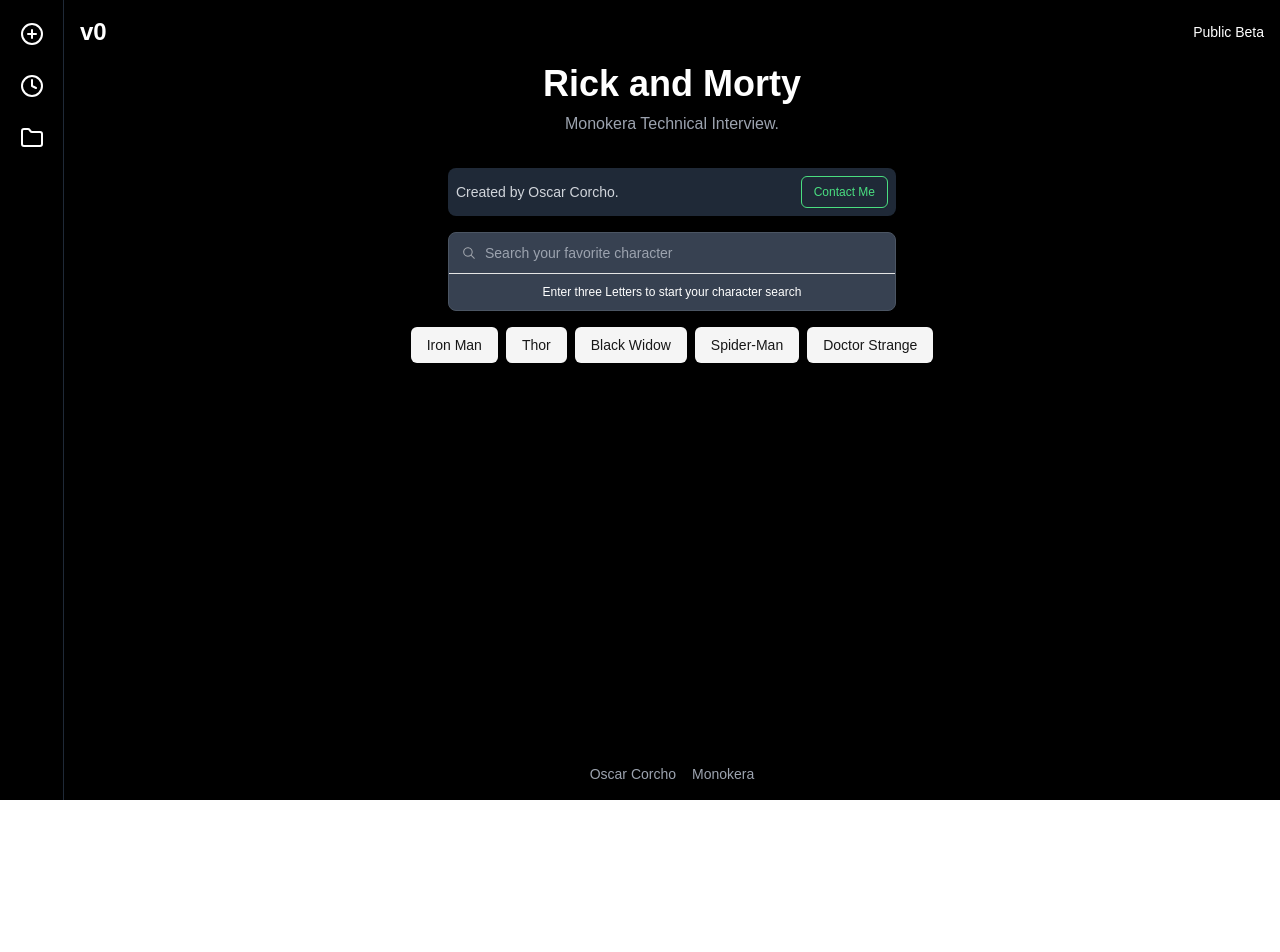
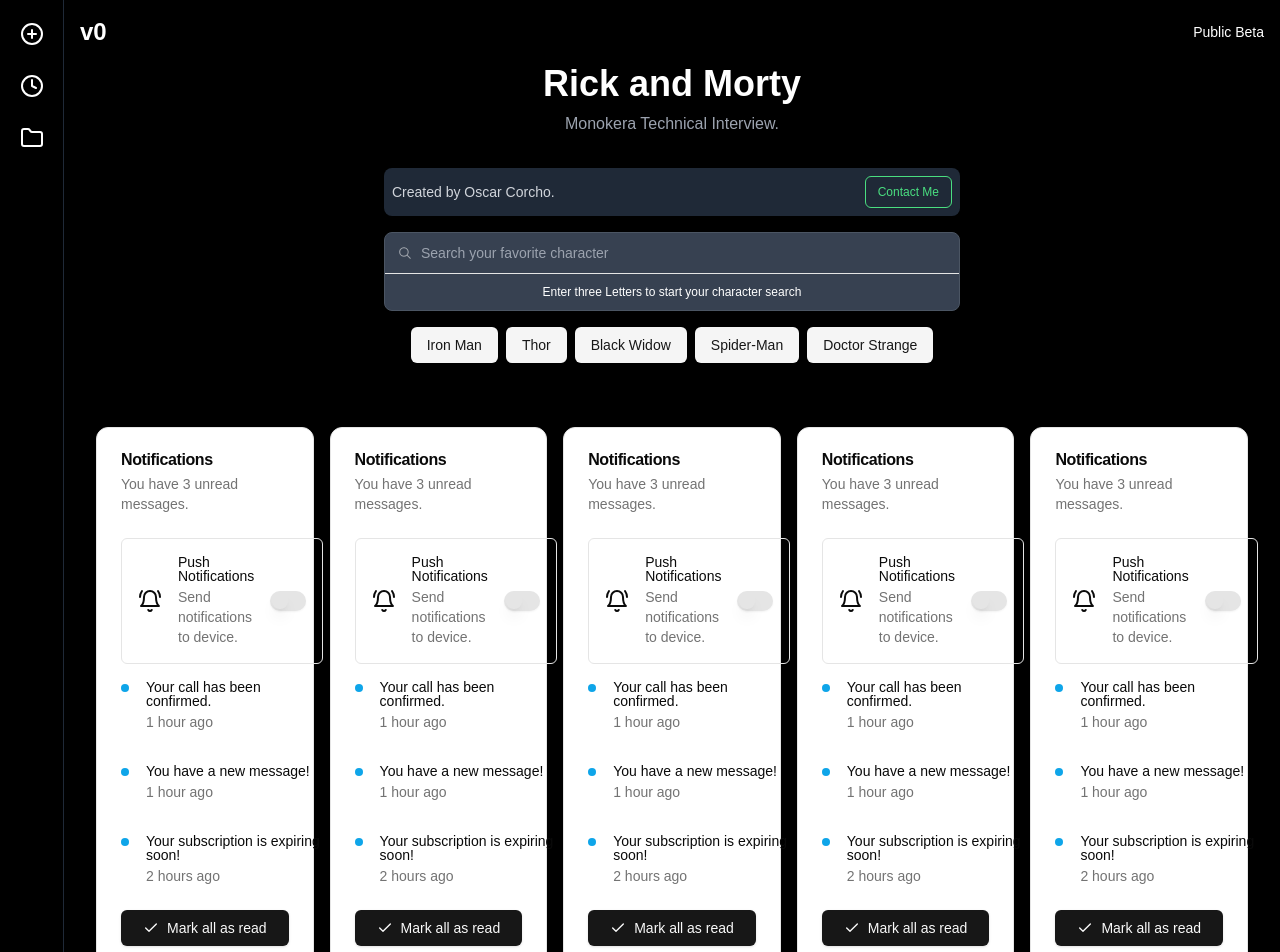
Before and after one commit to Dav1nx1/MonokeraTechInterview, a Next.js app: page / in a window 1280 px wide. Shown: the top 952 px of the page. Before the commit the page ends 800 px from the top, so only its background shows below. Built offline with nearby package versions, Linux system fonts and the light colour scheme.

Commit message:
core: base design card, and filters logic

```diff
--- a/package.json
+++ b/package.json
@@ -12,6 +12,7 @@
     "@radix-ui/react-dialog": "^1.1.1",
     "@radix-ui/react-icons": "^1.3.0",
     "@radix-ui/react-slot": "^1.1.0",
+    "@radix-ui/react-switch": "^1.1.0",
     "axios": "^1.7.7",
     "class-variance-authority": "^0.7.0",
     "clsx": "^2.1.1",
--- a/src/app/layout.tsx
+++ b/src/app/layout.tsx
@@ -42,7 +42,7 @@
               <MobileSidebar />
             )} */}
 
-            <main className="flex-grow flex flex-col items-center px-4 text-center">
+            <main className="flex-grow flex flex-col px-4">
               {children}
             </main>
             {/* Footer */}
--- a/src/app/page.tsx
+++ b/src/app/page.tsx
@@ -1,23 +1,30 @@
 import { Button } from "@/components/ui/button";
 import { SearchInput } from "@/components/shared/SearchInput";
+import { ResultLists } from "@/components/shared/ResultList";
 
 export default function Home() {
   return (
-    <div>
-      <h1 className="text-3xl md:text-4xl font-bold mb-2">Rick and Morty</h1>
+    <div className="flex flex-col">
+      <div className="flex justify-center items-center flex-col">
+        <h1 className="text-3xl md:text-4xl font-bold mb-2">Rick and Morty</h1>
         <p className="text-gray-400 mb-8 text-sm md:text-base">Monokera Technical Interview.</p>
 
         {/* Subscription notice */}
-        <div className="w-full max-w-2xl mb-4 flex flex-col md:flex-row justify-between items-center bg-gray-800 rounded-lg p-2">
+        <div className="w-full max-w-xl mb-4 flex flex-col md:flex-row justify-between items-center bg-gray-800 rounded-lg p-2 text-center">
           <span className="text-sm text-gray-300 mb-2 md:mb-0">Created by Oscar Corcho.</span>
           <Button variant="outline" size="sm" className="text-green-400 border-green-400 hover:bg-green-400/10">
             Contact Me
           </Button>
         </div>
+      </div>
 
         {/* Input field */}
-        <div className="w-full max-w-2xl relative">
+        <div className="w-full relative items-center text-center justify-center">
           <SearchInput />
+        </div>
+
+        <div className="container mx-auto py-8">
+          <ResultLists />
         </div>
     </div>
   );
--- /dev/null
+++ b/src/components/shared/CharacterCard.tsx
@@ -0,0 +1,70 @@
+import { cn } from "@/lib/utils";
+import { BellRing, Check } from "lucide-react";
+import { Button } from "@/components/ui/button";
+import { Card, CardHeader, CardTitle, CardDescription, CardContent, CardFooter } from "@/components/ui/card";
+import { Switch } from "@/components/ui/switch";
+
+const notifications = [
+  {
+    title: "Your call has been confirmed.",
+    description: "1 hour ago",
+  },
+  {
+    title: "You have a new message!",
+    description: "1 hour ago",
+  },
+  {
+    title: "Your subscription is expiring soon!",
+    description: "2 hours ago",
+  },
+]
+
+export type CardProps = React.ComponentProps<typeof Card>
+
+export function CharacterCard({ className, ...props }: CardProps) {
+  return (
+    <Card className={cn(className)} {...props}>
+      <CardHeader>
+        <CardTitle>Notifications</CardTitle>
+        <CardDescription>You have 3 unread messages.</CardDescription>
+      </CardHeader>
+      <CardContent className="grid gap-4">
+        <div className=" flex items-center space-x-4 rounded-md border p-4">
+          <BellRing />
+          <div className="flex-1 space-y-1">
+            <p className="text-sm font-medium leading-none">
+              Push Notifications
+            </p>
+            <p className="text-sm text-muted-foreground">
+              Send notifications to device.
+            </p>
+          </div>
+          <Switch />
+        </div>
+        <div>
+          {notifications.map((notification, index) => (
+            <div
+              key={index}
+              className="mb-4 grid grid-cols-[25px_1fr] items-start pb-4 last:mb-0 last:pb-0"
+            >
+              <span className="flex h-2 w-2 translate-y-1 rounded-full bg-sky-500" />
+              <div className="space-y-1">
+                <p className="text-sm font-medium leading-none">
+                  {notification.title}
+                </p>
+                <p className="text-sm text-muted-foreground">
+                  {notification.description}
+                </p>
+              </div>
+            </div>
+          ))}
+        </div>
+      </CardContent>
+      <CardFooter>
+        <Button className="w-full">
+          <Check className="mr-2 h-4 w-4" /> Mark all as read
+        </Button>
+      </CardFooter>
+    </Card>
+  )
+}
--- /dev/null
+++ b/src/components/shared/ResultList.tsx
@@ -0,0 +1,62 @@
+'use client'
+
+import { ChevronLeft, ChevronRight } from "lucide-react";
+import { Button } from "../ui/button";
+import { CharacterCard } from "./CharacterCard";
+import { useState } from "react";
+
+type CharacterProps = {
+  name: string
+  status: string
+  gender: string
+  imageUrl: string
+}
+
+const sampleData: CharacterProps[] = Array(100).fill(null).map((_, i) => ({
+  name: `Person ${i + 1}`,
+  status: i % 2 === 0 ? 'Active' : 'Inactive',
+  gender: i % 3 === 0 ? 'Male' : (i % 3 === 1 ? 'Female' : 'Other'),
+  imageUrl: `/placeholder.svg?height=200&width=300&text=Person ${i + 1}`
+}))
+
+export function ResultLists(){
+
+  const [currentPage, setCurrentPage] = useState(1)
+  const cardsPerPage = 20
+  const totalPages = Math.ceil(100 / 20)
+
+  const indexOfLastCard = currentPage * cardsPerPage
+  const indexOfFirstCard = indexOfLastCard - cardsPerPage
+  const currentCards = sampleData.slice(indexOfFirstCard, indexOfLastCard)
+
+  return (
+    <div className="container mx-auto px-4 py-8">
+      <div className="grid grid-cols-1 sm:grid-cols-2 md:grid-cols-3 lg:grid-cols-4 xl:grid-cols-5 gap-4">
+        {currentCards.map((person, index) => (
+          <CharacterCard key={index} {...person} />
+        ))}
+      </div>
+      <div className="mt-8 flex justify-center items-center space-x-2">
+        <Button
+          variant="outline"
+          size="icon"
+          onClick={() => setCurrentPage(prev => Math.max(prev - 1, 1))}
+          disabled={currentPage === 1}
+        >
+          <ChevronLeft className="h-4 w-4" />
+        </Button>
+        <span className="text-sm font-medium">
+          Page {currentPage} of {totalPages}
+        </span>
+        <Button
+          variant="outline"
+          size="icon"
+          onClick={() => setCurrentPage(prev => Math.min(prev + 1, totalPages))}
+          disabled={currentPage === totalPages}
+        >
+          <ChevronRight className="h-4 w-4" />
+        </Button>
+      </div>
+    </div>
+  )
+}
--- a/src/components/shared/SearchInput.tsx
+++ b/src/components/shared/SearchInput.tsx
@@ -49,7 +49,7 @@
   }
 
   return (
-    <div className="w-full max-w-md mx-auto space-y-4">
+    <div className="w-full max-w-xl mx-auto space-y-4">
       <Command className="rounded-lg border shadow-md bg-gray-700 border-gray-600">
         <CommandInput
           placeholder="Search your favorite character"
--- /dev/null
+++ b/src/components/ui/card.tsx
@@ -0,0 +1,76 @@
+import * as React from "react"
+
+import { cn } from "@/lib/utils"
+
+const Card = React.forwardRef<
+  HTMLDivElement,
+  React.HTMLAttributes<HTMLDivElement>
+>(({ className, ...props }, ref) => (
+  <div
+    ref={ref}
+    className={cn(
+      "rounded-xl border bg-card text-card-foreground shadow",
+      className
+    )}
+    {...props}
+  />
+))
+Card.displayName = "Card"
+
+const CardHeader = React.forwardRef<
+  HTMLDivElement,
+  React.HTMLAttributes<HTMLDivElement>
+>(({ className, ...props }, ref) => (
+  <div
+    ref={ref}
+    className={cn("flex flex-col space-y-1.5 p-6", className)}
+    {...props}
+  />
+))
+CardHeader.displayName = "CardHeader"
+
+const CardTitle = React.forwardRef<
+  HTMLParagraphElement,
+  React.HTMLAttributes<HTMLHeadingElement>
+>(({ className, ...props }, ref) => (
+  <h3
+    ref={ref}
+    className={cn("font-semibold leading-none tracking-tight", className)}
+    {...props}
+  />
+))
+CardTitle.displayName = "CardTitle"
+
+const CardDescription = React.forwardRef<
+  HTMLParagraphElement,
+  React.HTMLAttributes<HTMLParagraphElement>
+>(({ className, ...props }, ref) => (
+  <p
+    ref={ref}
+    className={cn("text-sm text-muted-foreground", className)}
+    {...props}
+  />
+))
+CardDescription.displayName = "CardDescription"
+
+const CardContent = React.forwardRef<
+  HTMLDivElement,
+  React.HTMLAttributes<HTMLDivElement>
+>(({ className, ...props }, ref) => (
+  <div ref={ref} className={cn("p-6 pt-0", className)} {...props} />
+))
+CardContent.displayName = "CardContent"
+
+const CardFooter = React.forwardRef<
+  HTMLDivElement,
+  React.HTMLAttributes<HTMLDivElement>
+>(({ className, ...props }, ref) => (
+  <div
+    ref={ref}
+    className={cn("flex items-center p-6 pt-0", className)}
+    {...props}
+  />
+))
+CardFooter.displayName = "CardFooter"
+
+export { Card, CardHeader, CardFooter, CardTitle, CardDescription, CardContent }
--- /dev/null
+++ b/src/components/ui/switch.tsx
@@ -0,0 +1,29 @@
+"use client"
+
+import * as React from "react"
+import * as SwitchPrimitives from "@radix-ui/react-switch"
+
+import { cn } from "@/lib/utils"
+
+const Switch = React.forwardRef<
+  React.ElementRef<typeof SwitchPrimitives.Root>,
+  React.ComponentPropsWithoutRef<typeof SwitchPrimitives.Root>
+>(({ className, ...props }, ref) => (
+  <SwitchPrimitives.Root
+    className={cn(
+      "peer inline-flex h-5 w-9 shrink-0 cursor-pointer items-center rounded-full border-2 border-transparent shadow-sm transition-colors focus-visible:outline-none focus-visible:ring-2 focus-visible:ring-ring focus-visible:ring-offset-2 focus-visible:ring-offset-background disabled:cursor-not-allowed disabled:opacity-50 data-[state=checked]:bg-primary data-[state=unchecked]:bg-input",
+      className
+    )}
+    {...props}
+    ref={ref}
+  >
+    <SwitchPrimitives.Thumb
+      className={cn(
+        "pointer-events-none block h-4 w-4 rounded-full bg-background shadow-lg ring-0 transition-transform data-[state=checked]:translate-x-4 data-[state=unchecked]:translate-x-0"
+      )}
+    />
+  </SwitchPrimitives.Root>
+))
+Switch.displayName = SwitchPrimitives.Root.displayName
+
+export { Switch }
```
Also changed, not shown: 1 other file (tests, documents, lock files or other folders).
